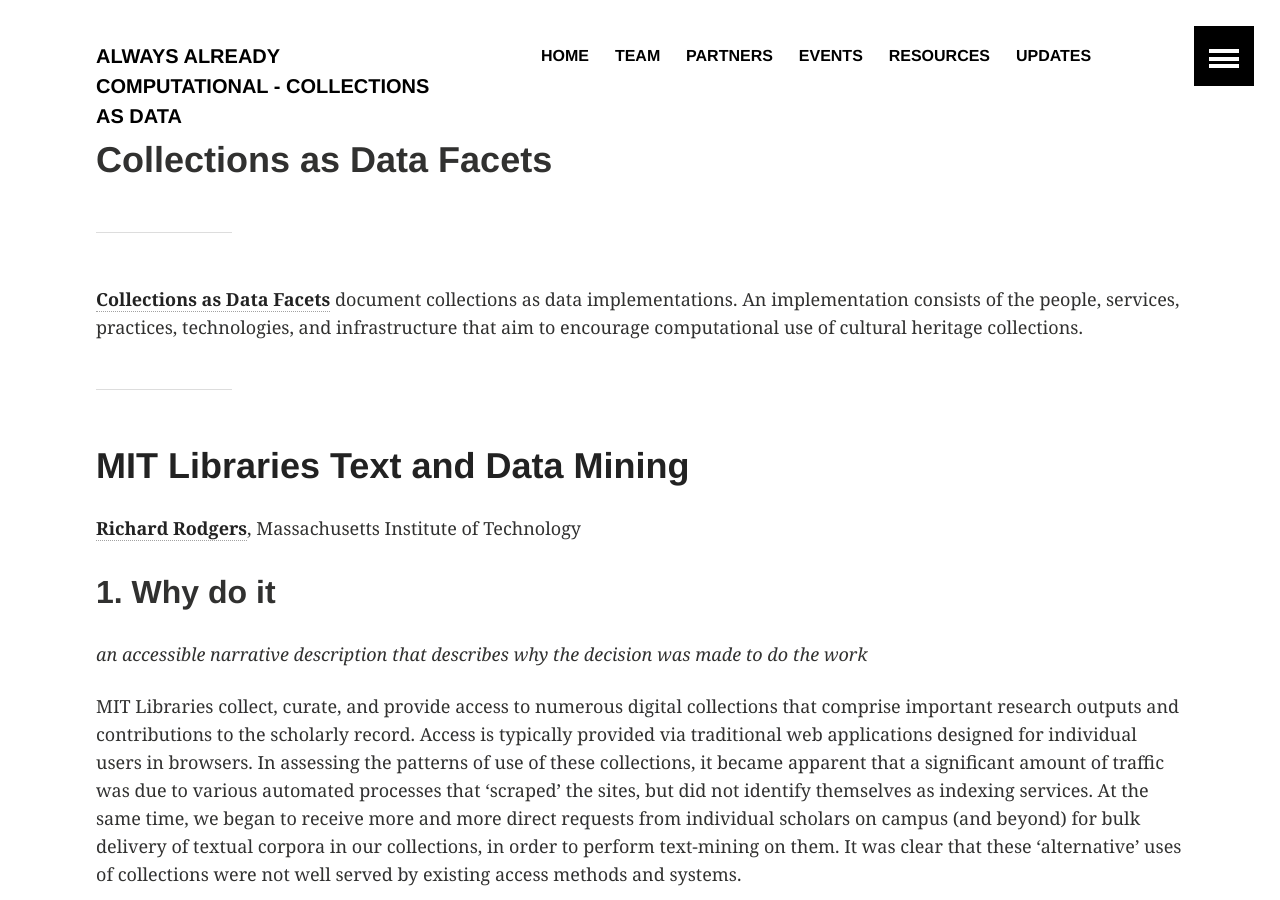
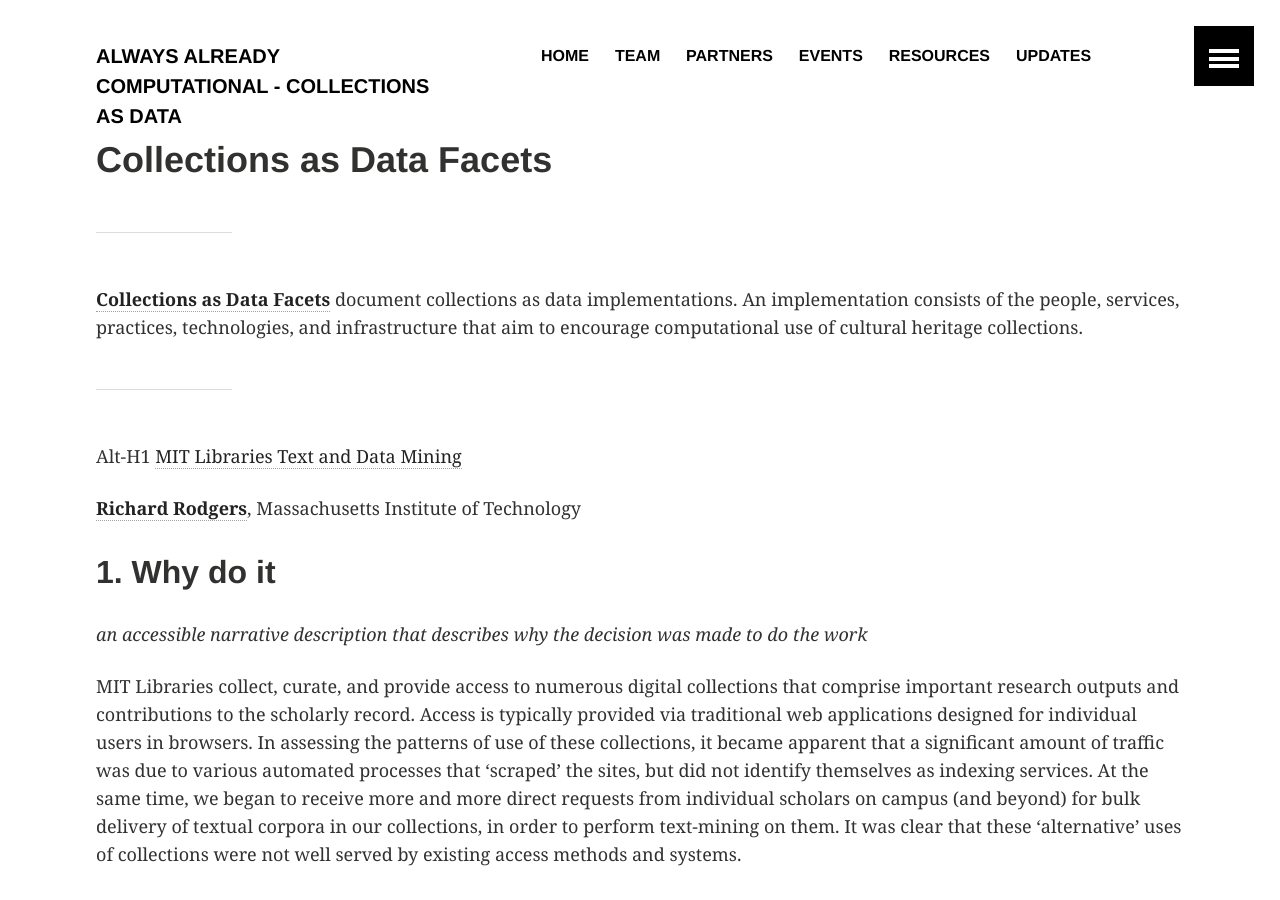
Before and after one commit to collectionsasdata/collectionsasdata.github.io, a Jekyll site: the page built from facet1.md, in a window 1280 px wide and 900 px high. Built offline with Jekyll 4.4.1, drawn with Linux system fonts in a browser that asks for light colours.

Commit message:
Update facet1.md

```diff
--- a/facet1.md
+++ b/facet1.md
@@ -8,7 +8,7 @@ title:  "Collections as Data Facets"
 
 ---
 
-# [MIT Libraries Text and Data Mining](https://github.com/mitlib-tdm)
+Alt-H1 [MIT Libraries Text and Data Mining](https://github.com/mitlib-tdm)
 
 [**Richard Rodgers**](http://libguides.mit.edu/c.php?g=176063&p=1160989), Massachusetts Institute of Technology
 
```
